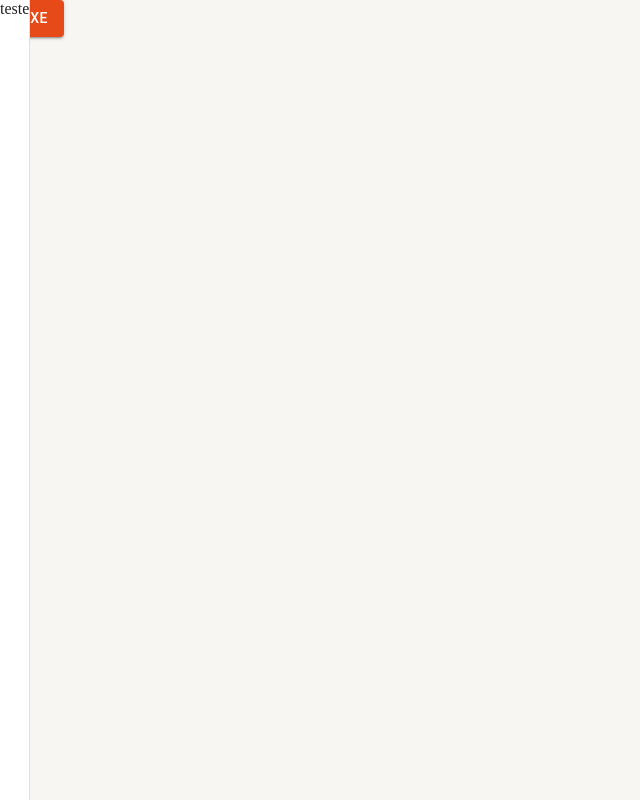
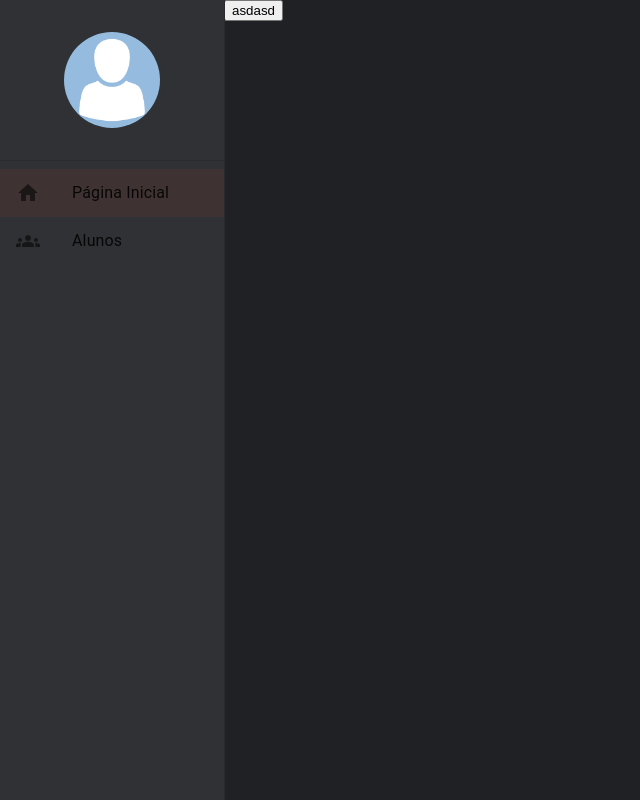
Before and after one commit to davisantanan/Personal-Mode, a React (Create React App) app: page / in a window 1280 px wide. Shown: the whole page, without its empty margins (0-640 px from the left). Built offline with nearby package versions, Linux system fonts and the light colour scheme.

Commit message:
new page home / add drawerContext responsive

```diff
--- a/src/App.tsx
+++ b/src/App.tsx
@@ -1,7 +1,8 @@
 import { BrowserRouter, Routes, Route } from "react-router-dom";
-import { Button } from "@mui/material";
 import { ThemeStore } from "./contexts/themeContext";
+import { DrawerStore } from "./contexts/DrawerContext";
 import AsideMenu from "./components/asideMenu/asideMenu";
+import Home from "./pages/home/home";
 
 
 
@@ -10,9 +11,13 @@ function App() {
   return (
     <BrowserRouter>
       <ThemeStore>
-        <Routes>
-          <Route path="/" element={<><Button  variant="contained" color="primary">vixe</Button> <AsideMenu /></>} />
-        </Routes>
+        <DrawerStore>
+          <AsideMenu>
+            <Routes>
+              <Route path="/" element={<Home />} />
+            </Routes>
+          </AsideMenu>
+        </DrawerStore>
       </ThemeStore>
     </BrowserRouter>
   );
--- a/src/components/asideMenu/asideMenu.tsx
+++ b/src/components/asideMenu/asideMenu.tsx
@@ -1,11 +1,69 @@
-import { Drawer } from "@mui/material";
+import {
+    Avatar,
+    Box,
+    Divider,
+    Drawer,
+    List,
+    ListItemButton,
+    ListItemIcon,
+    ListItemText,
+    useMediaQuery,
+    useTheme
+} from "@mui/material";
+import { Home, Groups } from '@mui/icons-material'
+import { PropsWithChildren, useState, useContext } from "react";
+import PersonalAvatar from '../../assets/avatar-1577909_1280.png';
+import { DrawerContext } from "../../contexts/DrawerContext";
 
 
-function AsideMenu(){
+function AsideMenu({ children }:PropsWithChildren){
+    const menuItens = [
+        { name: 'Página Inicial', icon: <Home /> },
+        { name: 'Alunos', icon: <Groups /> }
+    ]
+    const theme = useTheme();
+    const [activeIndex, setActiveIndex] = useState(0);
+    const { drawerOpen, toggleDrawerOpen } = useContext(DrawerContext);
+    const smDown = useMediaQuery(theme.breakpoints.down('sm'));
+
+
     return(
-        <Drawer open={true} variant="permanent">
-            teste
-        </Drawer>
+        <>
+            <Drawer open={drawerOpen} variant={smDown ? 'temporary' : 'permanent'} onClose={toggleDrawerOpen}>
+                <Box width={theme.spacing(28)} height='100%' display='flex' flexDirection='column'>
+                    <Box
+                    width='100%'
+                    height={theme.spacing(20)}
+                    display='flex'
+                    justifyContent='center'
+                    alignItems='center'>
+                        <Avatar
+                        alt="user-avatar"
+                        sx={{ height: theme.spacing(12), width: theme.spacing(12) }}
+                        src={PersonalAvatar} />
+                    </Box>
+                    <Divider />
+                    <Box flex={1}>
+                        <List>
+                            {menuItens.map((item, index) => (
+                                <ListItemButton
+                                key={index}
+                                selected={activeIndex === index}
+                                onClick={() => setActiveIndex(index)}>
+                                    <ListItemIcon>
+                                        {item.icon}
+                                    </ListItemIcon>
+                                    <ListItemText primary={item.name} />
+                                </ListItemButton>
+                            ))}
+                        </List>
+                    </Box>
+                </Box>
+            </Drawer>
+            <Box height='100vh' marginLeft={smDown ? 0 : theme.spacing(28)}>
+                {children}
+            </Box>
+        </>
     )
 };
 
--- /dev/null
+++ b/src/contexts/DrawerContext.tsx
@@ -0,0 +1,28 @@
+import { ReactNode, createContext, useState } from "react";
+
+
+interface propsContextDrawer {
+    children: ReactNode
+};
+
+interface typeContextDrawer {
+    drawerOpen: boolean,
+    toggleDrawerOpen: () => void;
+}
+
+export const DrawerContext = createContext({} as typeContextDrawer);
+
+export const DrawerStore = ({ children }: propsContextDrawer) => {
+
+    const [drawerOpen, setDrawerOpen] = useState(false);
+
+    function toggleDrawerOpen(){
+        setDrawerOpen(!drawerOpen)
+    }
+
+    return(
+        <DrawerContext.Provider value={{ drawerOpen, toggleDrawerOpen }}>
+            {children}
+        </DrawerContext.Provider>
+    )
+}
--- a/src/contexts/themeContext.tsx
+++ b/src/contexts/themeContext.tsx
@@ -18,11 +18,10 @@ export const ThemeContext = createContext({} as typeContextTheme);
 
 export const ThemeStore = ({ children }: propsContextTheme) => {
 
-    const [themeName, setThemeName] = useState<'light' | 'dark'>('light');
+    const [themeName, setThemeName] = useState<'light' | 'dark'>('dark');
 
     const toggleTheme = useCallback(() => {
         setThemeName(themeName => themeName === 'light' ? 'dark' : 'light');
-        console.log('vixe')
     }, [])
 
     const theme = useMemo(() => {
--- /dev/null
+++ b/src/pages/home/home.tsx
@@ -0,0 +1,13 @@
+import { useContext } from "react";
+import { DrawerContext } from "../../contexts/DrawerContext";
+
+function Home(){
+
+  const { toggleDrawerOpen } = useContext(DrawerContext);
+
+  return(
+        <button onClick={toggleDrawerOpen}>asdasd</button>
+    )
+}
+
+export default Home;
```
Also changed, not shown: src/assets/avatar-1577909_1280.png (added).
